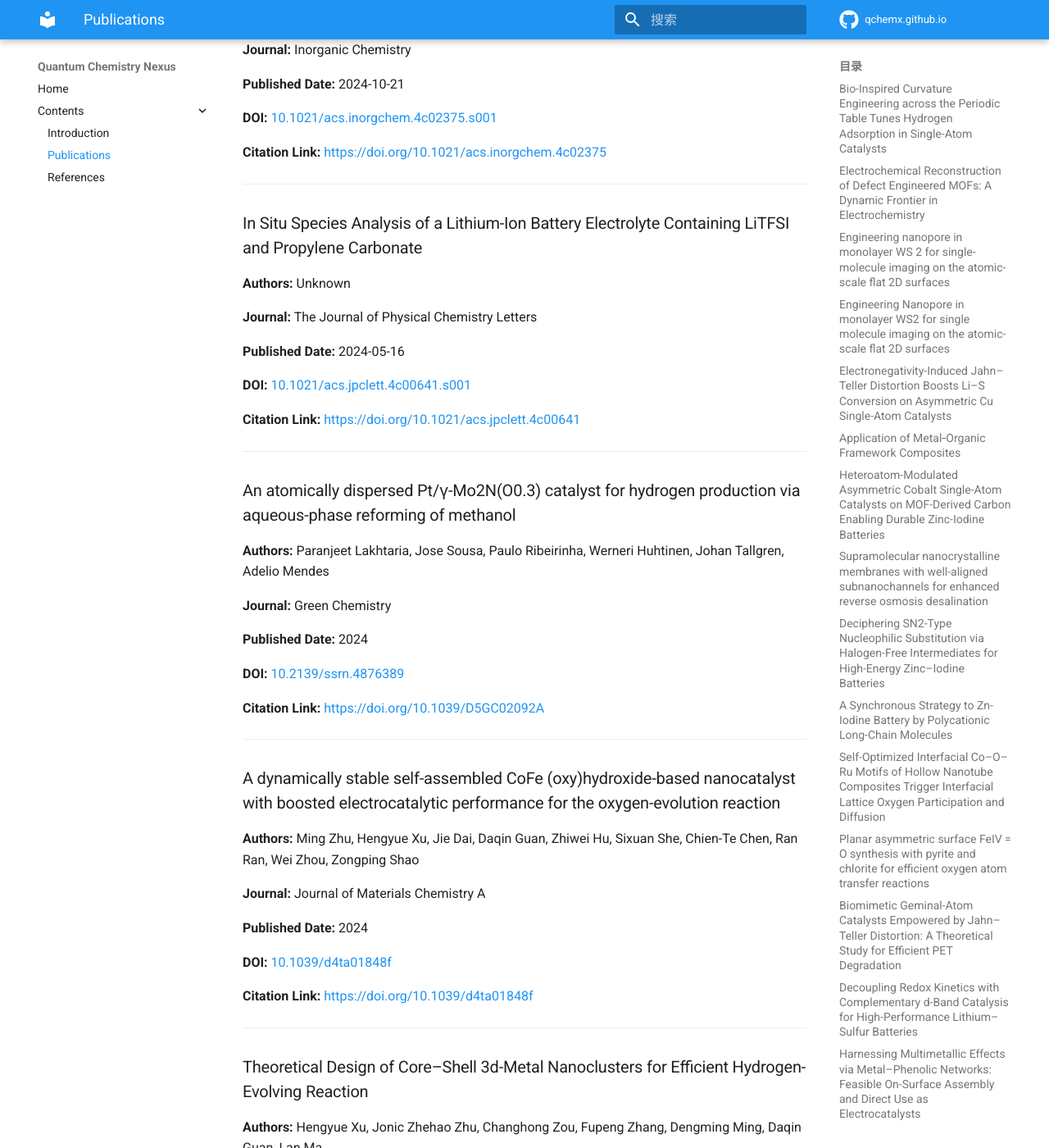
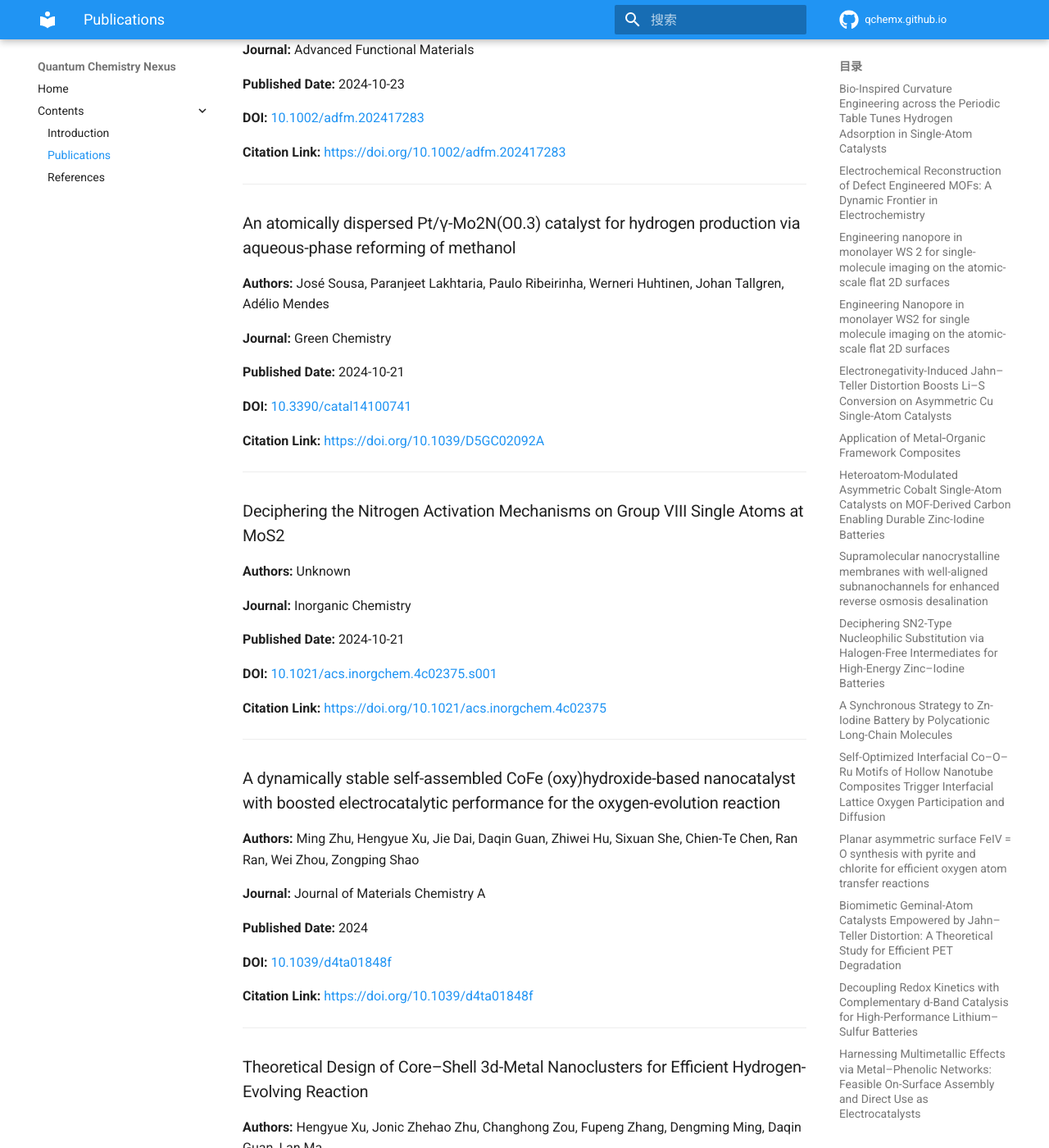
Before and after one commit to QChemX/qchemx.github.io, an MkDocs documentation site: the page built from docs/publications.md, in a window 1280 px wide and 1400 px high, scrolled down 21098 px. Shown: the whole window at 82% size. Built offline with MkDocs 1.6.1 and Material for MkDocs 9.7.7, drawn with Linux system fonts in a browser that asks for light colours; comment, search, counter and statistics services are not loaded; some of the changed text lies outside the part shown.

Commit message:
[orcid sync] Update publications

```diff
--- a/docs/publications.md
+++ b/docs/publications.md
@@ -966,6 +982,22 @@ This page was generated automatically.
 
 ---
 
+### An atomically dispersed Pt/γ-Mo2N(O0.3) catalyst for hydrogen production via aqueous-phase reforming of methanol
+
+**Authors:** José Sousa, Paranjeet Lakhtaria, Paulo Ribeirinha, Werneri Huhtinen, Johan Tallgren, Adélio Mendes
+
+**Journal:** Green Chemistry
+
+**Published Date:** 2024-10-21
+
+**DOI:** [10.3390/catal14100741](https://doi.org/10.3390/catal14100741)
+
+**Citation Link:** [https://doi.org/10.1039/D5GC02092A](https://doi.org/10.1039/D5GC02092A)
+
+
+
+---
+
 ### Deciphering the Nitrogen Activation Mechanisms on Group VIII Single Atoms at MoS2
 
 **Authors:** Unknown
@@ -977,38 +1009,6 @@ This page was generated automatically.
 **DOI:** [10.1021/acs.inorgchem.4c02375.s001](https://doi.org/10.1021/acs.inorgchem.4c02375.s001)
 
 **Citation Link:** [https://doi.org/10.1021/acs.inorgchem.4c02375](https://doi.org/10.1021/acs.inorgchem.4c02375)
-
-
-
----
-
-### In Situ Species Analysis of a Lithium-Ion Battery Electrolyte Containing LiTFSI and Propylene Carbonate
-
-**Authors:** Unknown
-
-**Journal:** The Journal of Physical Chemistry Letters
-
-**Published Date:** 2024-05-16
-
-**DOI:** [10.1021/acs.jpclett.4c00641.s001](https://doi.org/10.1021/acs.jpclett.4c00641.s001)
-
-**Citation Link:** [https://doi.org/10.1021/acs.jpclett.4c00641](https://doi.org/10.1021/acs.jpclett.4c00641)
-
-
-
----
-
-### An atomically dispersed Pt/γ-Mo2N(O0.3) catalyst for hydrogen production via aqueous-phase reforming of methanol
-
-**Authors:** Paranjeet Lakhtaria, Jose Sousa, Paulo Ribeirinha, Werneri Huhtinen, Johan Tallgren, Adelio Mendes
-
-**Journal:** Green Chemistry
-
-**Published Date:** 2024
-
-**DOI:** [10.2139/ssrn.4876389](https://doi.org/10.2139/ssrn.4876389)
-
-**Citation Link:** [https://doi.org/10.1039/D5GC02092A](https://doi.org/10.1039/D5GC02092A)
 
 
 
```
Also changed, not shown: other parts of docs/publications.md (+16 -0 lines).
